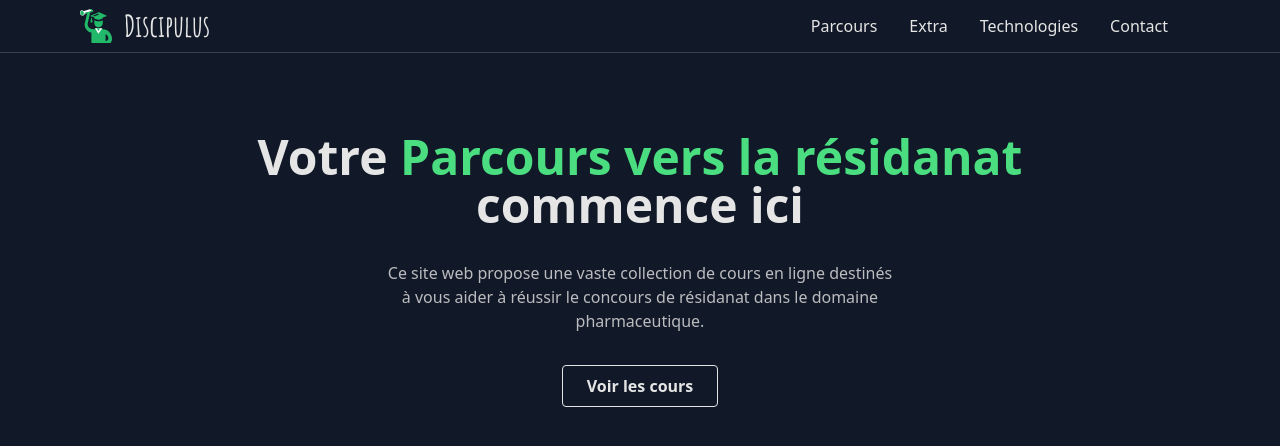
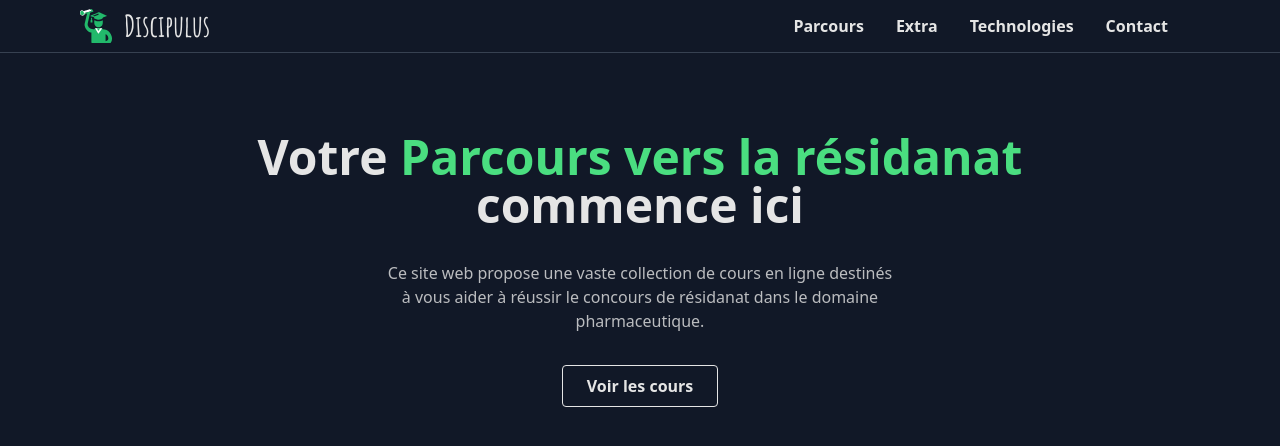
Before and after one commit to Abdelkrim-Saouchi/Residanat-site, a React (Vite) app: page / in a window 1280 px wide. Shown: the top 446 px of the page. Built offline with nearby package versions, Linux system fonts and the light colour scheme.

Commit message:
Enhance design

```diff
--- a/src/components/Header.jsx
+++ b/src/components/Header.jsx
@@ -7,7 +7,7 @@ import {
 } from "@mdi/js";
 import { default as Icon } from "@mdi/react";
 import { useRef } from "react";
-import { Link } from "react-router-dom";
+import { Link, NavLink } from "react-router-dom";
 import logo from "../assets/logo.svg";
 
 const Header = () => {
@@ -28,31 +28,59 @@ const Header = () => {
             alt="logo"
             className="mr-3 inline w-8 text-green-400"
           />
-          <h1 className="hidden font-logo text-3xl font-bold md:inline">
+          <h1 className="hidden font-logo text-3xl font-black md:inline">
             Discipulus
           </h1>
         </Link>
         <nav className="mx-8 hidden md:block">
           <ul className="flex items-center justify-between gap-8">
             <li>
-              <Link to="/paths" className="hover:text-green-400">
+              <NavLink
+                to="/paths"
+                className={({ isActive }) =>
+                  isActive
+                    ? "font-semibold text-green-400"
+                    : "font-semibold hover:text-green-400"
+                }
+              >
                 Parcours
-              </Link>
+              </NavLink>
             </li>
             <li>
-              <Link to="/extra" className="hover:text-green-400">
+              <NavLink
+                to="/extra"
+                className={({ isActive }) =>
+                  isActive
+                    ? "font-semibold text-green-400"
+                    : "font-semibold hover:text-green-400"
+                }
+              >
                 Extra
-              </Link>
+              </NavLink>
             </li>
             <li>
-              <Link to="/tech" className="hover:text-green-400">
+              <NavLink
+                to="/tech"
+                className={({ isActive }) =>
+                  isActive
+                    ? "font-semibold text-green-400"
+                    : "font-semibold hover:text-green-400"
+                }
+              >
                 Technologies
-              </Link>
+              </NavLink>
             </li>
             <li>
-              <Link to="/contact" className="hover:text-green-400">
+              <NavLink
+                to="/contact"
+                className={({ isActive }) =>
+                  isActive
+                    ? "font-semibold text-green-400"
+                    : "font-semibold hover:text-green-400"
+                }
+              >
                 Contact
-              </Link>
+              </NavLink>
             </li>
           </ul>
         </nav>
@@ -67,11 +95,11 @@ const Header = () => {
       >
         <div
           ref={navRef}
-          className="min-h-full w-2/3 origin-left -translate-x-full bg-gray-800 px-4 py-2 transition-transform delay-500 duration-700 ease-in-out"
+          className="min-h-full w-2/3 origin-left -translate-x-full border border-gray-700 bg-gray-800 px-4 py-2 transition-transform delay-500 duration-700 ease-in-out"
         >
           <button
             onClick={toggleNavMenu}
-            className="absolute right-24 p-1 font-bold hover:border hover:border-neutral-200 focus:rounded-[50%] focus:border focus:border-neutral-200"
+            className="absolute right-24 p-1 text-2xl font-bold hover:border hover:border-neutral-200 focus:rounded-[50%] focus:border focus:border-neutral-200"
           >
             X
           </button>
@@ -86,42 +114,58 @@ const Header = () => {
           <nav className="mt-4">
             <ul className="flex flex-col gap-4">
               <li>
-                <Link
+                <NavLink
                   onClick={toggleNavMenu}
                   to="/paths"
-                  className="flex items-center gap-2 px-2 hover:text-green-400"
+                  className={({ isActive }) =>
+                    isActive
+                      ? "flex items-center gap-2 rounded-md bg-gray-700 px-2 py-2"
+                      : "flex items-center gap-2 rounded-md px-2 py-2 hover:text-green-400"
+                  }
                 >
                   <Icon path={mdiBookOpenPageVariantOutline} size={1} />
                   Parcours
-                </Link>
+                </NavLink>
               </li>
               <li>
-                <Link
+                <NavLink
                   onClick={toggleNavMenu}
                   to="/extra"
-                  className="flex items-center gap-2 px-2 hover:text-green-400"
+                  className={({ isActive }) =>
+                    isActive
+                      ? "flex items-center gap-2 rounded-md bg-gray-700 px-2 py-2"
+                      : "flex items-center gap-2 rounded-md px-2 py-2 hover:text-green-400"
+                  }
                 >
                   <Icon path={mdiCharity} size={1} /> Extra
-                </Link>
+                </NavLink>
               </li>
               <li>
-                <Link
+                <NavLink
                   onClick={toggleNavMenu}
                   to="/tech"
-                  className="flex items-center gap-2 px-2 hover:text-green-400"
+                  className={({ isActive }) =>
+                    isActive
+                      ? "flex items-center gap-2 rounded-md bg-gray-700 px-2 py-2"
+                      : "flex items-center gap-2 rounded-md px-2 py-2 hover:text-green-400"
+                  }
                 >
                   <Icon path={mdiDevTo} size={1} /> Technologies
-                </Link>
+                </NavLink>
               </li>
               <li>
-                <Link
+                <NavLink
                   onClick={toggleNavMenu}
                   to="/contact"
-                  className="flex items-center gap-2 px-2 hover:text-green-400"
+                  className={({ isActive }) =>
+                    isActive
+                      ? "flex items-center gap-2 rounded-md bg-gray-700 px-2 py-2"
+                      : "flex items-center gap-2 rounded-md px-2 py-2 hover:text-green-400"
+                  }
                 >
                   <Icon path={mdiMessageProcessing} size={1} />
                   Contact
-                </Link>
+                </NavLink>
               </li>
             </ul>
           </nav>
```
